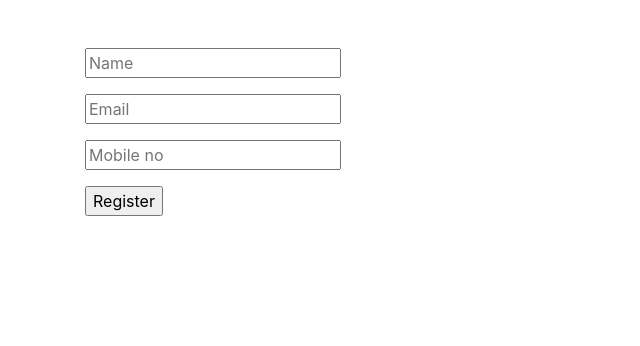
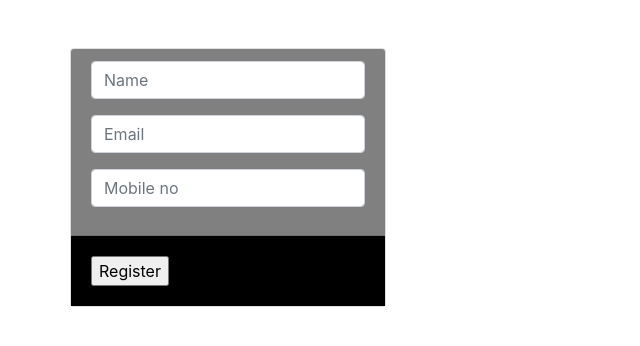
Before and after one commit to karkuvelpandi/Java-Script-practice, a plain HTML site: page FormvalidationJS/JSvalidation.html in a window 1280 px wide. Shown: the whole page, without its empty margins (0-640 px from the left). Drawn offline with nearby package versions, Linux system fonts and the light colour scheme.

Commit message:
Form validation js

```diff
--- a/FormvalidationJS/JSvalidation.html
+++ b/FormvalidationJS/JSvalidation.html
@@ -10,24 +10,44 @@
 
 <body>
     <div class="container mt-5">
+        <div class="row">
+            <div class="col4">
+                <div class="card">
+                    <div class="card-header" style="background-color: gray;">
+                        <div class="form-group">
+                            <input type="text" class="form-control" id="inputbox1" placeholder="Name" />
+                            <span id="span1" style="color: red;"></span>
+                        </div>
+                        <div class="form-group">
+                            <input type="email" class="form-control" id="inputbox2" placeholder="Email" />
+                            <span id="span2" style="color: red;"></span>
+                        </div>
+                        <div class="form-group">
+                            <input type="number" class="form-control" id="inputbox3" placeholder="Mobile no" />
+                            <span id="span3" style="color: red;"></span>
+                        </div>
+
+
+                    </div>
+                    <div class="card-body" style="background-color: black ;">
+                        <div>
+                            <input type="submit" value="Register" />
+                        </div>
+
+                    </div>
+
+
+                </div>
+
+            </div>
+            <div class="col4"></div>
+            <div class="col4"></div>
+
+
+        </div>
 
 
 
-        <div class="form-group">
-            <input type="text" id="inputbox1" placeholder="Name" />
-            <span id="span1"></span>
-        </div>
-        <div class="form-group">
-            <input type="email" id="inputbox2" placeholder="Email" />
-            <span id="span2"></span>
-        </div>
-        <div class="form-group">
-            <input type="number" id="inputbox3" placeholder="Mobile no" />
-            <span id="span3"></span>
-        </div>
-        <div>
-            <input type="submit" value="Register" />
-        </div>
     </div>
 </body>
 
```
